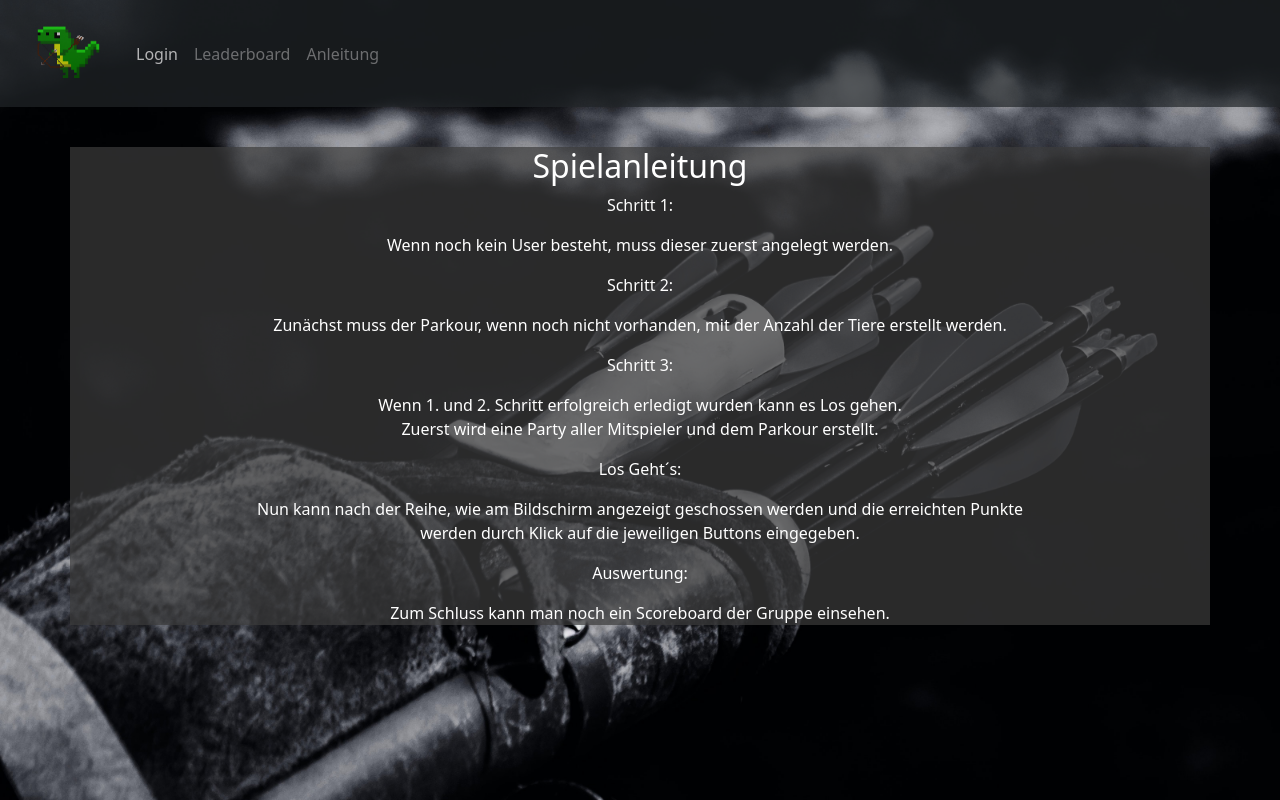
After one commit to alexk1ll1/archery, a PHP site: page /Anleitung.html in a window 1280 px wide. The commit adds this page. Run offline with PHP 8.4, Linux system fonts and the light colour scheme; some libraries are stand-ins or nearby versions.

Commit message:
Anleitung

```diff
--- /dev/null
+++ b/Anleitung.html
@@ -0,0 +1,73 @@
+<!DOCTYPE html>
+<html lang="en">
+
+<head>
+  <meta charset="UTF-8">
+  <meta http-equiv="X-UA-Compatible" content="IE=edge">
+  <meta name="viewport" content="width=device-width, initial-scale=1.0">
+  <!-- CSS only -->
+  <link href="https://cdn.jsdelivr.net/npm/bootstrap@5.0.1/dist/css/bootstrap.min.css" rel="stylesheet" integrity="sha384-+0n0xVW2eSR5OomGNYDnhzAbDsOXxcvSN1TPprVMTNDbiYZCxYbOOl7+AMvyTG2x" crossorigin="anonymous">
+  <link rel="stylesheet" href="https://cdnjs.cloudflare.com/ajax/libs/bootstrap-select/1.14.0-beta2/css/bootstrap-select.min.css" integrity="sha512-mR/b5Y7FRsKqrYZou7uysnOdCIJib/7r5QeJMFvLNHNhtye3xJp1TdJVPLtetkukFn227nKpXD9OjUc09lx97Q==" crossorigin="anonymous"
+        referrerpolicy="no-referrer" />
+  <link rel="stylesheet" href="styles.css">
+  <title>Archery Test</title>
+
+</head>
+<body>
+<!-- Nav Bar -->
+<nav class="navbar navbar-expand-lg navbar-dark bg-dark" id="mainNav">
+  <div class="container-fluid">
+    <a class="navbar-brand" id="brand" href="#">
+      <img src="./images/dinoColor.png" id="dino" alt="Dino" width="100" height="80"
+           class="d-inline-block align-text-top ">
+    </a>
+    <button class="navbar-toggler" type="button"  data-bs-toggle="collapse" data-bs-target="#navbarNavDropdown"
+            aria-controls="navbarNavDropdown" aria-expanded="false" aria-label="Toggle navigation">
+      <span class="navbar-toggler-icon"></span>
+    </button>
+    <div class="collapse navbar-collapse" id="navbarNavDropdown">
+      <ul class="navbar-nav">
+        <li class="nav-item">
+          <a class="nav-link active" aria-current="page" href="#">Login</a>
+        </li>
+        <li class="nav-item">
+          <a class="nav-link" href="#">Leaderboard</a>
+        </li>
+        <li class="nav-item">
+          <a class="nav-link" href="#">Anleitung</a>
+        </li>
+      </ul>
+    </div>
+  </div>
+</nav>
+
+<!-- Anleitung -->
+<div class="container" id="containerAnleitung">
+  <div class="col text-center">
+    <h2>Spielanleitung</h2>
+    <p>Schritt 1:</p>
+    <p>Wenn noch kein User besteht, muss dieser zuerst angelegt werden.</p>
+    <p>Schritt 2: </p>
+    <p>Zunächst muss der Parkour, wenn noch nicht vorhanden, mit der Anzahl der Tiere erstellt werden.</p>
+    <p>Schritt 3:</p>
+    <p>Wenn 1. und 2. Schritt erfolgreich erledigt wurden kann es Los gehen.
+       <br>Zuerst wird eine Party aller Mitspieler und dem Parkour erstellt.</p>
+    <p>Los Geht´s:</p>
+    <p>Nun kann nach der Reihe, wie am Bildschirm angezeigt geschossen werden und die erreichten Punkte
+       <br>werden durch Klick auf die jeweiligen Buttons eingegeben.</p>
+    <p>Auswertung:</p>
+    <p>Zum Schluss kann man noch ein Scoreboard der Gruppe einsehen.</p>
+  </div>
+</div>
+
+<script src="https://code.jquery.com/jquery-3.6.0.min.js" integrity="sha256-/xUj+3OJU5yExlq6GSYGSHk7tPXikynS7ogEvDej/m4=" crossorigin="anonymous"></script>
+<script src="https://cdn.jsdelivr.net/npm/bootstrap@5.0.1/dist/js/bootstrap.bundle.min.js" integrity="sha384-gtEjrD/SeCtmISkJkNUaaKMoLD0//ElJ19smozuHV6z3Iehds+3Ulb9Bn9Plx0x4" crossorigin="anonymous"></script>
+<script src="https://cdnjs.cloudflare.com/ajax/libs/bootstrap-select/1.14.0-beta2/js/bootstrap-select.min.js" integrity="sha512-FHZVRMUW9FsXobt+ONiix6Z0tIkxvQfxtCSirkKc5Sb4TKHmqq1dZa8DphF0XqKb3ldLu/wgMa8mT6uXiLlRlw==" crossorigin="anonymous" referrerpolicy="no-referrer"></script>
+
+<script src="script.js"></script>
+
+</body>
+
+</html>
+</body>
+</html>
--- a/styles.css
+++ b/styles.css
@@ -1,4 +1,7 @@
 h2 {
+    color: white;
+}
+p {
     color: white;
 }
 label {
@@ -18,9 +21,16 @@ label {
     margin-top: 40vh;
 }
 
-#menuButtonsMiddle2 {
+#buttonGoUserCreation {
+    margin-top: 20vh;
+}
+
+#buttonGoParkourCreation {
+    margin-top: 0.5vh;
+}
+
+#buttonGoGameCreation {
     margin-top: 2.5vh;
-    margin-bottom: 5vh;
 }
 
 #menuButtonTop {
@@ -47,7 +57,17 @@ label {
 }
 
 #createUserContainer {
+    margin-top: 10vh;
 }
+#createParkourContainer{
+    margin-top: 10vh;
+}
+
+#containerAnleitung{
+    margin-top: 5vh;
+    background: rgba(60, 60, 60, 0.7);
+}
+
 #mainMenuContainer {
     display: none;
 }
```
Also changed, not shown: createParcour.html (+32 -8 lines), createUser.html (+32 -1 lines), index.html (+3 -14 lines).
